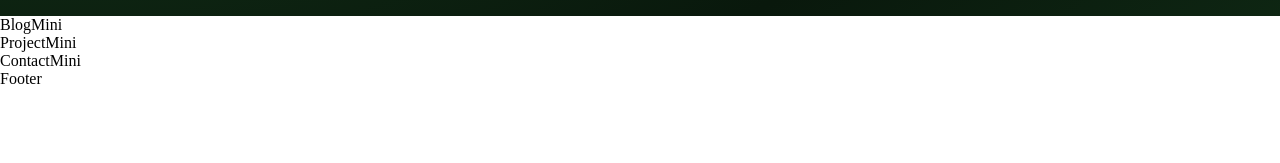
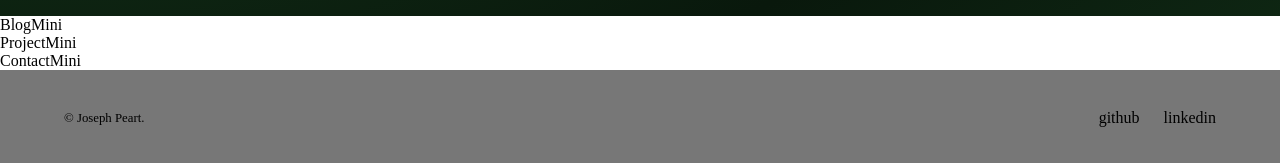
Before and after one commit to j-prt/portfolio, a React (Vite) app: page / in a window 1280 px wide. Shown: the part 784-947 px from the top of the page. Before the commit the page ends 872 px from the top, so only its background shows below. Built offline with nearby package versions, Linux system fonts and the light colour scheme; a web font is replaced by a local one.

Commit message:
work on footer

```diff
--- a/src/ui/Footer.tsx
+++ b/src/ui/Footer.tsx
@@ -1,9 +1,35 @@
 import styled from 'styled-components'
+import IconButton from './IconButton'
 
-const StyledFooter = styled.div``
+const StyledFooter = styled.footer`
+  display: flex;
+  flex-direction: row;
+  justify-content: space-between;
+  align-items: center;
+  height: 6rem;
+  padding: 2rem 4rem;
+  background-color: #777;
+`
+
+const FooterText = styled.p`
+  font-size: 0.8rem;
+`
+
+const ExternalMedia = styled.div`
+  display: flex;
+  gap: 1.5rem;
+`
 
 function Footer() {
-  return <StyledFooter>Footer</StyledFooter>
+  return (
+    <StyledFooter>
+      <FooterText>&copy; Joseph Peart.</FooterText>
+      <ExternalMedia>
+        <IconButton portal='github' />
+        <IconButton portal='linkedin' />
+      </ExternalMedia>
+    </StyledFooter>
+  )
 }
 
 export default Footer
--- /dev/null
+++ b/src/ui/IconButton.tsx
@@ -0,0 +1,18 @@
+import styled from 'styled-components'
+
+interface IconProps {
+  portal: 'github' | 'linkedin'
+}
+
+const StyledIconButton = styled.a``
+
+function IconButton({ portal }: IconProps) {
+  return (
+    <StyledIconButton>
+      {portal == 'github' && 'github'}
+      {portal == 'linkedin' && 'linkedin'}
+    </StyledIconButton>
+  )
+}
+
+export default IconButton
```
